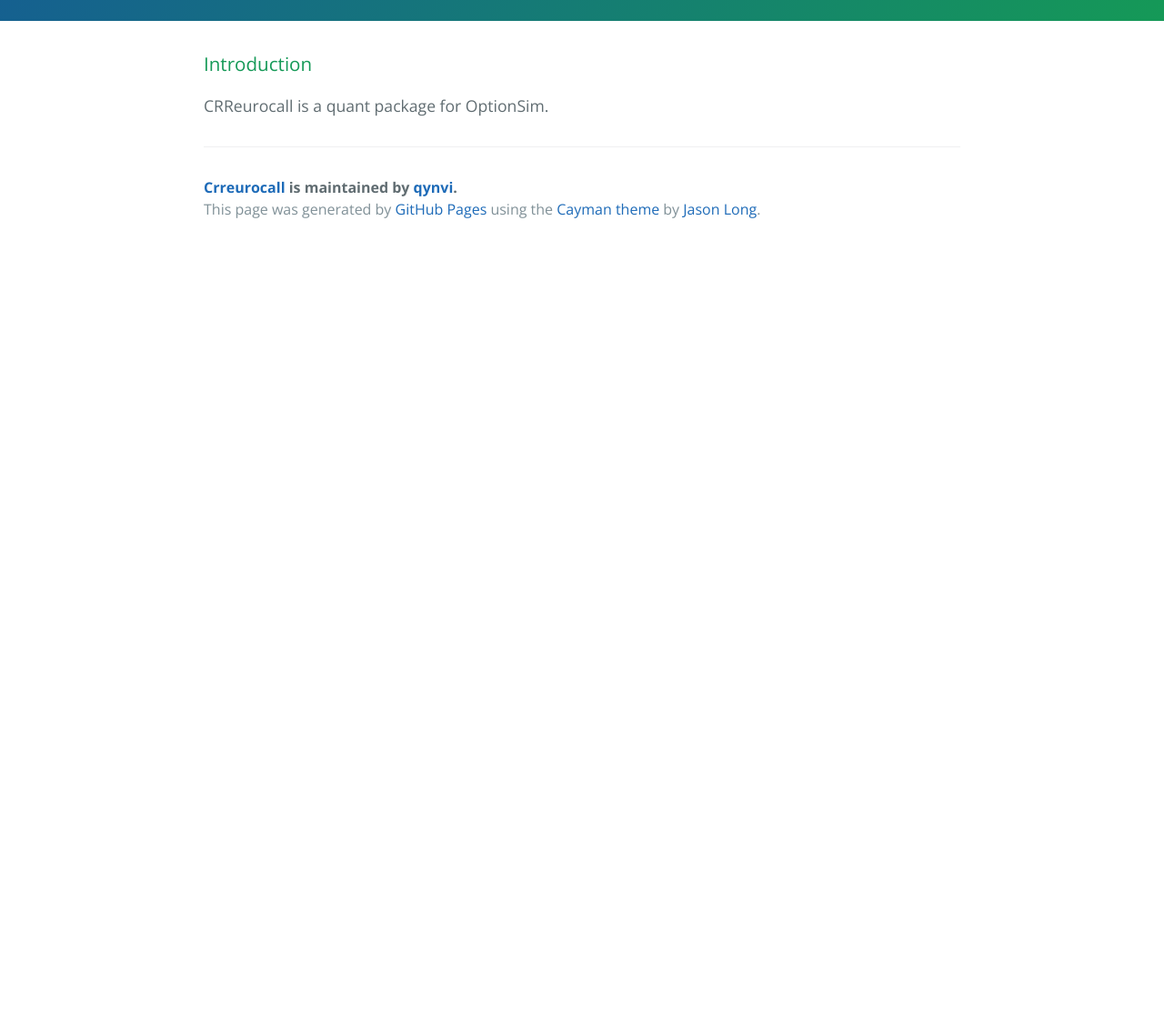
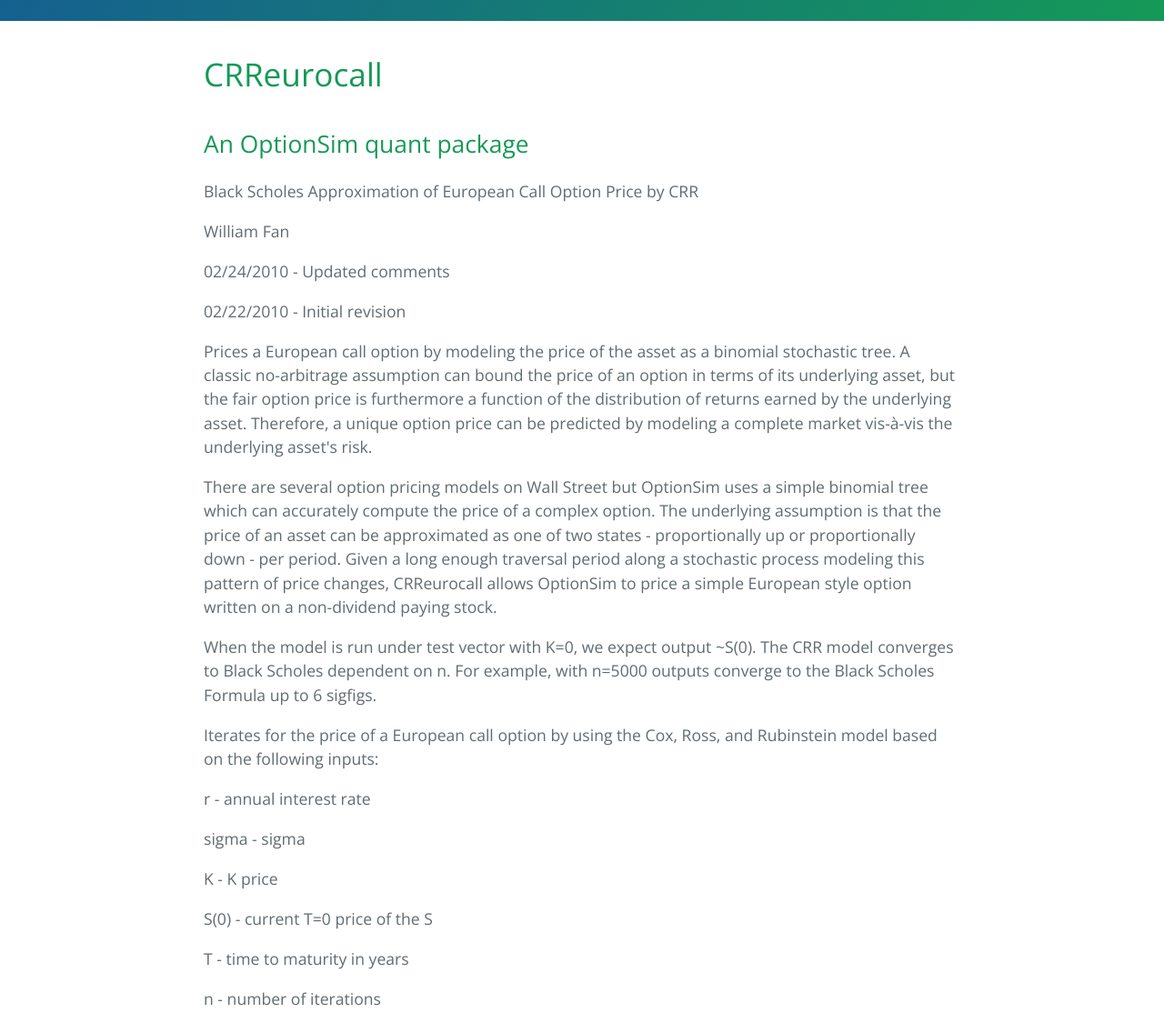
Before and after one commit to qynvi/CRReurocall, a plain HTML site: page index.html in a window 1280 px wide. Shown: the part 360-1474 px from the top of the page at 91% size. Before the commit the page ends 800 px from the top, so only its background shows below. Drawn offline with nearby package versions, Linux system fonts and the light colour scheme.

Commit message:
Create gh-pages branch via GitHub

```diff
--- a/index.html
+++ b/index.html
@@ -19,10 +19,53 @@
     </section>
 
     <section class="main-content">
-      <h3>
-<a id="introduction" class="anchor" href="#introduction" aria-hidden="true"><span class="octicon octicon-link"></span></a>Introduction</h3>
+      <h1>
+<a id="crreurocall" class="anchor" href="#crreurocall" aria-hidden="true"><span class="octicon octicon-link"></span></a>CRReurocall</h1>
 
-<p>CRReurocall is a quant package for OptionSim.</p>
+<h2>
+<a id="an-optionsim-quant-package" class="anchor" href="#an-optionsim-quant-package" aria-hidden="true"><span class="octicon octicon-link"></span></a>An OptionSim quant package</h2>
+
+<p>Black Scholes Approximation of European Call Option Price by CRR</p>
+
+<p>William Fan</p>
+
+<p>02/24/2010 - Updated comments</p>
+
+<p>02/22/2010 - Initial revision</p>
+
+<p>Prices a European call option by modeling the price of the asset as a
+binomial stochastic tree. A classic no-arbitrage assumption can bound the
+price of an option in terms of its underlying asset, but the fair option
+price is furthermore a function of the distribution of returns earned by
+the underlying asset. Therefore, a unique option price can be predicted by
+modeling a complete market vis-à-vis the underlying asset's risk.</p>
+
+<p>There are several option pricing models on Wall Street but OptionSim uses
+a simple binomial tree which can accurately compute the price of a complex
+option. The underlying assumption is that the price of an asset can be
+approximated as one of two states - proportionally up or proportionally down -
+per period. Given a long enough traversal period along a stochastic process
+modeling this pattern of price changes, CRReurocall allows OptionSim to
+price a simple European style option written on a non-dividend paying stock.</p>
+
+<p>When the model is run under test vector with K=0, we expect output ~S(0).
+The CRR model converges to Black Scholes dependent on n. For example, with
+n=5000 outputs converge to the Black Scholes Formula up to 6 sigfigs.</p>
+
+<p>Iterates for the price of a European call option by using the Cox,
+Ross, and Rubinstein model based on the following inputs:</p>
+
+<p>r - annual interest rate</p>
+
+<p>sigma - sigma</p>
+
+<p>K - K price</p>
+
+<p>S(0) - current T=0 price of the S</p>
+
+<p>T - time to maturity in years</p>
+
+<p>n - number of iterations</p>
 
       <footer class="site-footer">
         <span class="site-footer-owner"><a href="https://github.com/qynvi/CRReurocall">Crreurocall</a> is maintained by <a href="https://github.com/qynvi">qynvi</a>.</span>
```
Also changed, not shown: params.json (+1 -1 lines).
